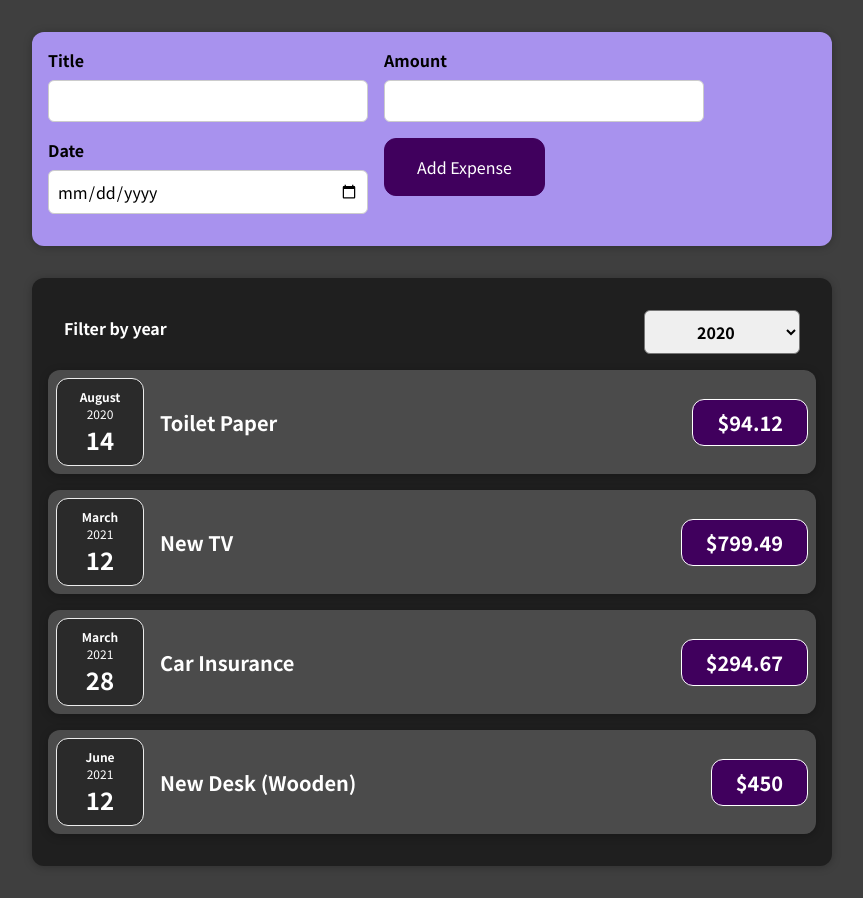
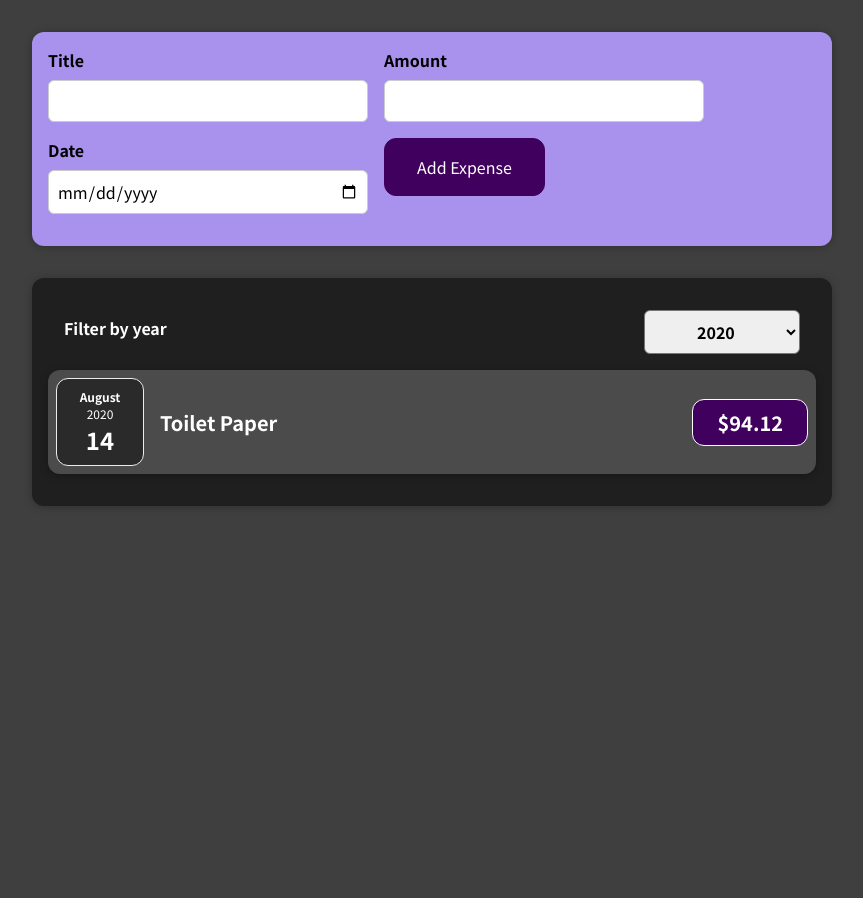
Before and after one commit to omer-yavas/dailyStudyReact, a React (Create React App) app: page / in a window 1280 px wide. Shown: the whole page, without its empty margins (208-1071 px from the left). After the commit the page ends 800 px from the top, so only its background shows below. Built offline with nearby package versions, Linux system fonts and the light colour scheme.

Commit message:
filter by year feature activated

```diff
--- a/src/components/Expenses/Expenses.js
+++ b/src/components/Expenses/Expenses.js
@@ -12,13 +12,17 @@ function Expenses(props) {
     setFilteredYear(selectedYear);
   };
 
+  const filteredExpenses = props.items.filter((expense) => {
+    return filteredYear === expense.date.getFullYear().toString();
+  });
+
   return (
     <Card className="expenses">
       <ExpensesFilter
         selected={filteredYear}
         onChangeFilter={filterChangeHandler}
       ></ExpensesFilter>
-      {props.items.map((expense) => (
+      {filteredExpenses.map((expense) => (
         <ExpenseItem
           key={expense.id}
           title={expense.title}
```
Also changed, not shown: 1 other file (tests, documents, lock files or other folders).
